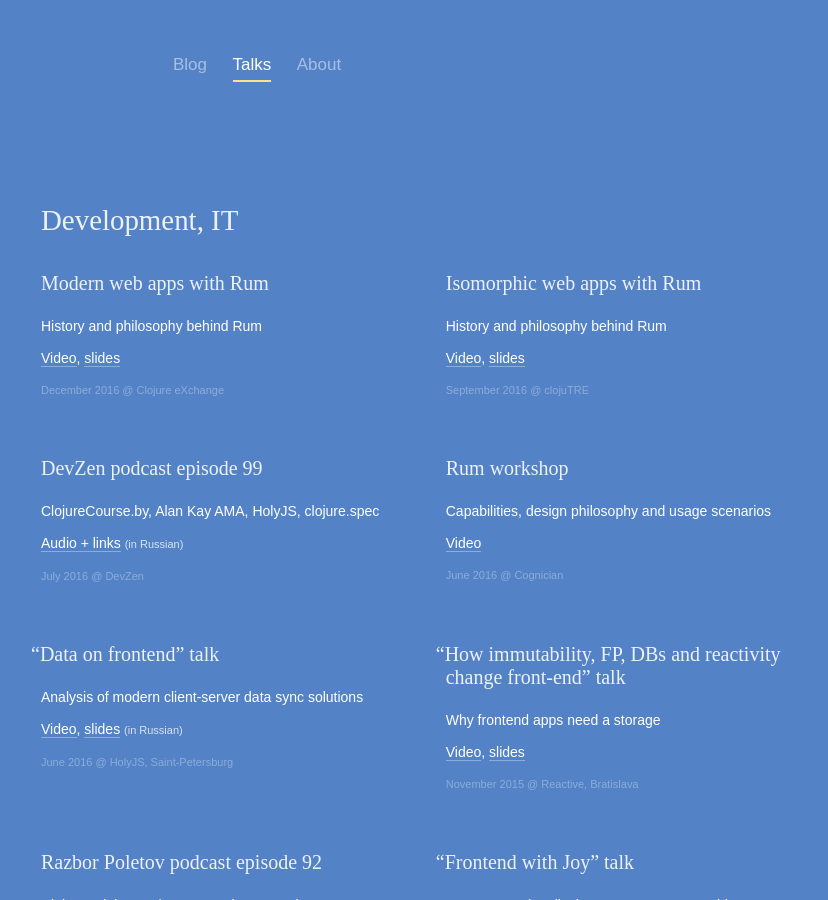
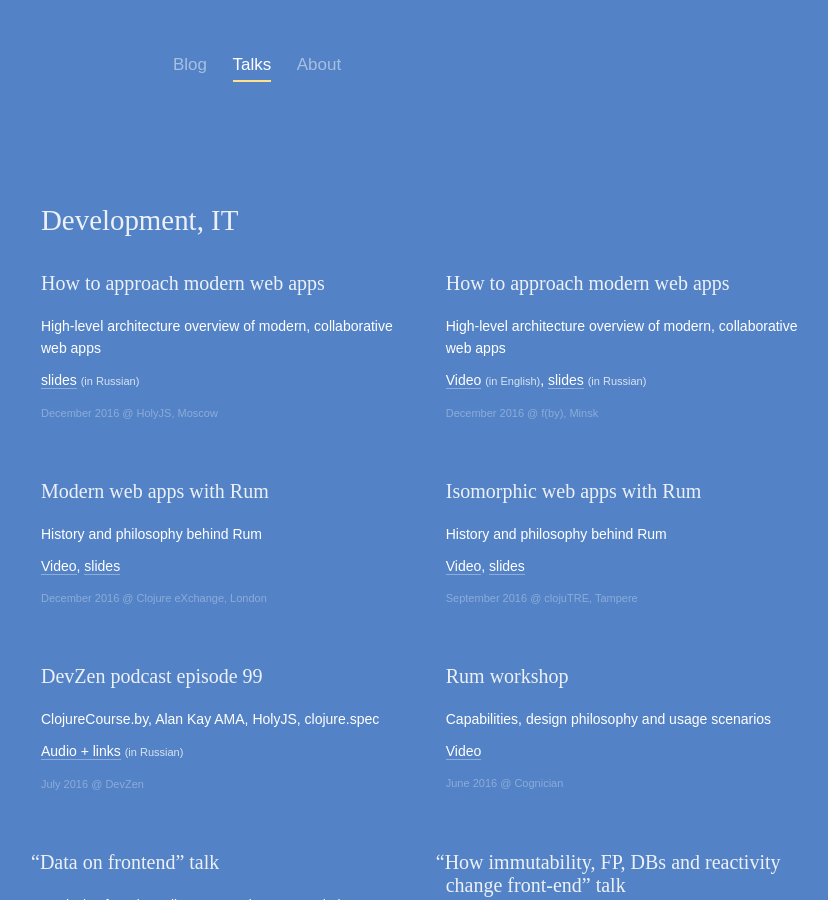
Before and after one commit to tonsky/tonsky.github.io, a Jekyll site: the page built from talks/index.html, in a window 1280 px wide and 900 px high. Shown: the whole window, without its empty margins (196-1024 px from the left). Built offline with Jekyll 4.4.1, drawn with Linux system fonts in a browser that asks for light colours; some web fonts are replaced.

Commit message:
Added HolyJS and f(by) talks

```diff
--- a/talks/index.html
+++ b/talks/index.html
@@ -12,10 +12,24 @@ class: page_wide
 <h1>Development, IT</h1>
 
 <div class=event>
+    <h1>How to approach modern web apps<span class="lang lang_ru"></span></h1>
+    <p>High-level architecture overview of modern, collaborative web apps
+    <p class=links><a href="https://dl.dropboxusercontent.com/u/561580/conferences/2016.12%20HolyJS%20Moscow.pdf">slides</a> <span class=lang>(in Russian)</span>
+    <p class=where>December 2016 <span class=at>@</span>&nbsp;HolyJS, Moscow</a>
+</div>
+
+<div class=event>
+    <h1>How to approach modern web apps<span class="lang lang_en"></span></h1>
+    <p>High-level architecture overview of modern, collaborative web apps
+    <p class=links><a href="https://www.youtube.com/watch?v=bDBRY4e81Tk">Video</a> <span class=lang>(in English)</span>, <a href="https://dl.dropboxusercontent.com/u/561580/conferences/2016.12%20funcby.pdf">slides</a> <span class=lang>(in Russian)</span>
+    <p class=where>December 2016 <span class=at>@</span>&nbsp;f(by), Minsk</a>
+</div>
+
+<div class=event>
     <h1>Modern web apps with Rum<span class="lang lang_en"></span></h1>
     <p>History and philosophy behind Rum
     <p class=links><a href="https://skillsmatter.com/skillscasts/9149-modern-web-apps-with-rum">Video</a>, <a href="https://dl.dropboxusercontent.com/u/561580/conferences/2016.12%20Clojure%20eXchange.pdf">slides</a>
-    <p class=where>December 2016 <span class=at>@</span>&nbsp;Clojure eXchange</a>
+    <p class=where>December 2016 <span class=at>@</span>&nbsp;Clojure eXchange, London</a>
 </div>
 
 
@@ -23,7 +37,7 @@ class: page_wide
     <h1>Isomorphic web apps with Rum<span class="lang lang_en"></span></h1>
     <p>History and philosophy behind Rum
     <p class=links><a href="https://www.youtube.com/watch?v=2fLx4fu9VV8">Video</a>, <a href="https://dl.dropboxusercontent.com/u/561580/conferences/2016.09%20clojureTRE.pdf">slides</a>
-    <p class=where>September 2016 <span class=at>@</span>&nbsp;clojuTRE</a>
+    <p class=where>September 2016 <span class=at>@</span>&nbsp;clojuTRE, Tampere</a>
 </div>
 
 <div class=event>
```
